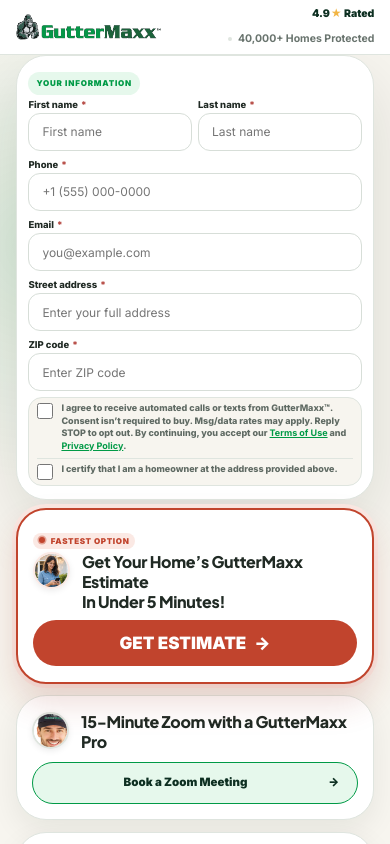
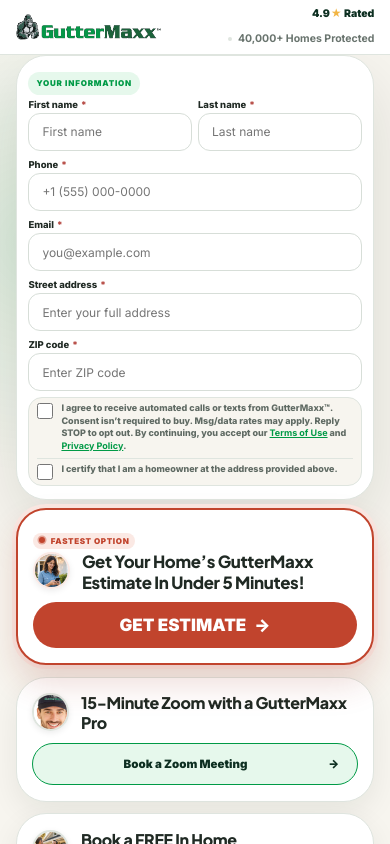
Before and after one commit to opensr987/guttermaxx-5minquote, a Next.js app: page / in a window 390 px wide. Shown: the top 844 px of the page. Built offline with nearby package versions, Linux system fonts and the light colour scheme.

Commit message:
5-Minute Estimate title: 2 rows on phones ('...GutterMaxx' / 'Estimate In Under 5 Minutes!')

```diff
--- a/app/_body.html
+++ b/app/_body.html
@@ -926,7 +926,7 @@
         <div class="cta-kicker">Fastest option</div>
         <div class="cta-head">
           <img class="cta-avatar" src="assets/cta-woman-phone.jpg" alt="" aria-hidden="true">
-          <h3>Get Your Home&rsquo;s GutterMaxx Estimate<br>In Under 5 Minutes!</h3>
+          <h3 class="cta-est-title"><span class="l1">Get Your Home&rsquo;s GutterMaxx<span class="d-only"> Estimate</span></span><br><span class="l2"><span class="m-only">Estimate </span>In Under 5 Minutes!</span></h3>
         </div>
         <p>We&rsquo;ll text you a verification code, then price your gutters in real time.</p>
         <button type="submit" form="assessmentForm" class="cta-btn cta-btn-primary" id="ctaEstimate" data-step="quote-5-min">
--- a/app/landing.css
+++ b/app/landing.css
@@ -369,6 +369,17 @@
   .cta-card:not(.cta-primary) .cta-btn{margin-top:clamp(6px,1.2vh,10px) !important}
   .cta-stack{padding-bottom:12px}
 }
+/* 5-Minute Estimate title: 2 rows on every screen.
+   Desktop: "...GutterMaxx Estimate" / "In Under 5 Minutes!"
+   Phones:  "...GutterMaxx" / "Estimate In Under 5 Minutes!" */
+.cta-est-title .m-only{display:none}
+.cta-est-title .l1,.cta-est-title .l2{white-space:nowrap}
+@media(max-width:900px){
+  .cta-est-title .d-only{display:none}
+  .cta-est-title .m-only{display:inline}
+  .cta-primary h3.cta-est-title{font-size:clamp(12px,4.3vw,17px) !important}
+}
+
 /* Button label + arrow sit together in the middle; the arrow no longer rides the border. */
 .cta-btn-label{flex:0 1 auto}
 .cta-btn{padding:0 18px}
--- a/app/page.js
+++ b/app/page.js
@@ -930,7 +930,7 @@
         <div class="cta-kicker">Fastest option</div>
         <div class="cta-head">
           <img class="cta-avatar" src="assets/cta-woman-phone.jpg" alt="" aria-hidden="true">
-          <h3>Get Your Home&rsquo;s GutterMaxx Estimate<br>In Under 5 Minutes!</h3>
+          <h3 class="cta-est-title"><span class="l1">Get Your Home&rsquo;s GutterMaxx<span class="d-only"> Estimate</span></span><br><span class="l2"><span class="m-only">Estimate </span>In Under 5 Minutes!</span></h3>
         </div>
         <p>We&rsquo;ll text you a verification code, then price your gutters in real time.</p>
         <button type="submit" form="assessmentForm" class="cta-btn cta-btn-primary" id="ctaEstimate" data-step="quote-5-min">
```
